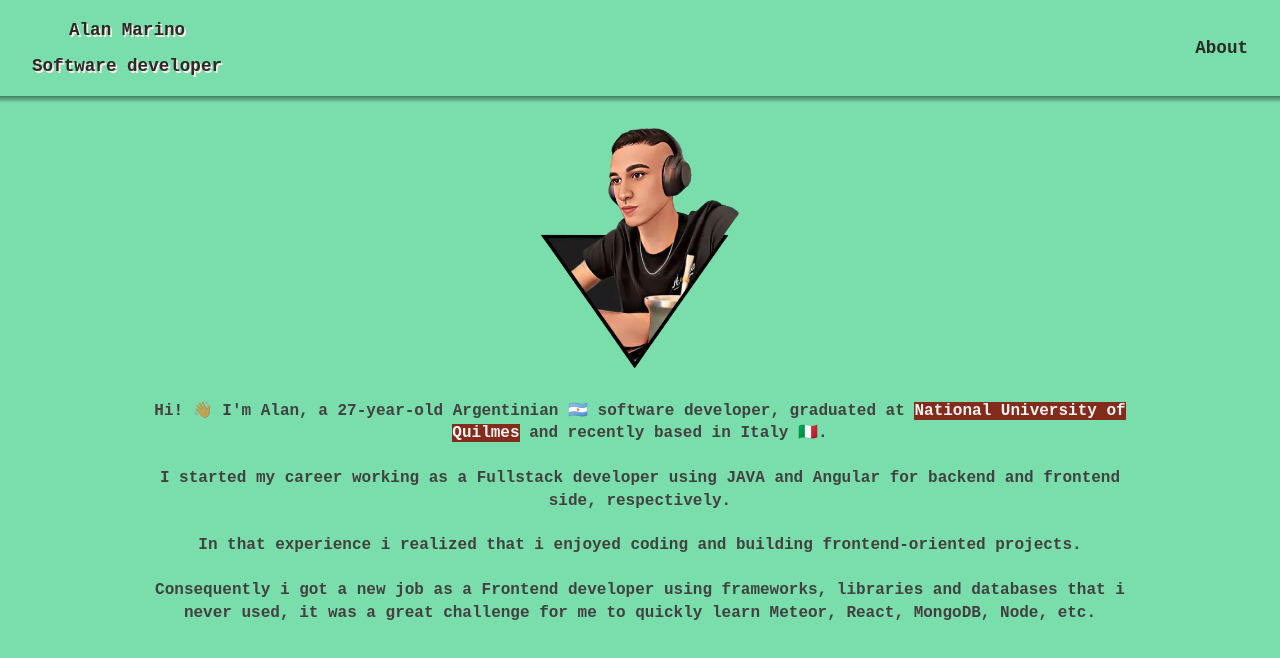
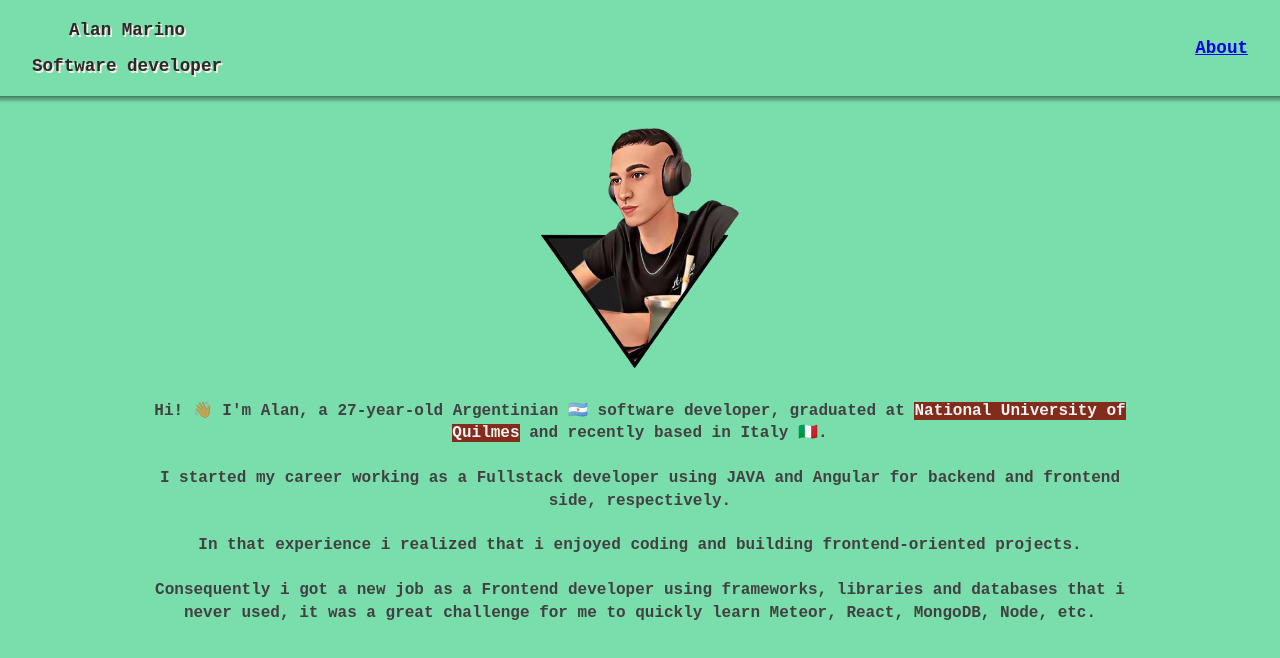
Before and after one commit to marinoalan/portfolio, a Next.js app: page / in a window 1280 px wide. Shown: the top 658 px of the page. Built offline with nearby package versions, Linux system fonts and the light colour scheme.

Commit message:
Added outline and no scrolling on menu open

```diff
--- a/src/components/atoms/Hamburger.tsx
+++ b/src/components/atoms/Hamburger.tsx
@@ -110,7 +110,10 @@ const Hamburger = ({
   onClick: () => void;
 }) => {
   return (
-    <Button className={className} onClick={onClick}>
+    <Button
+      className={className}
+      onClick={onClick}
+    >
       <HamburgerContainer>
         <HamburgerBox>
           <HamburgerInner isActive={isActive} />
--- a/src/components/atoms/Navbar.tsx
+++ b/src/components/atoms/Navbar.tsx
@@ -1,4 +1,4 @@
-import styled from "styled-components";
+import styled, { createGlobalStyle } from "styled-components";
 import NextLink from "next/link";
 import NavbarLogo from "./NavbarLogo";
 import Hamburger from "./Hamburger";
@@ -34,8 +34,10 @@ const ALink = styled.a`
 `;
 
 const Link = ({ href, text, onClick }: ILink & { onClick: () => void }) => (
-  <NextLink href={href}>
-    <ALink onClick={onClick}>{text}</ALink>
+  <NextLink href={href} passHref>
+    <ALink onClick={onClick}>
+      {text}
+    </ALink>
   </NextLink>
 );
 
@@ -77,6 +79,20 @@ const Ul = styled.ul`
   padding: 0px;`}
 `;
 
+const GlobalStyle = createGlobalStyle`
+${({ isActive }: { isActive: boolean }) =>
+  isActive &&
+  `
+  @media (max-width: 35em) {
+    body {
+      position: fixed;
+      overflow-y: scroll;
+      width: 100%;
+    }
+  }
+  `}
+`;
+
 const Nav = styled.nav`
   @media (max-width: 35em) {
     ${({ isActive }: { isActive: boolean }) => !isActive && "display: none;"}
@@ -110,6 +126,9 @@ const Nav = styled.nav`
 
 const HamburgerNavbar = styled(Hamburger)`
   display: none;
+  &:focus-visible {
+    outline: -webkit-focus-ring-color auto 1px;
+  }
   margin-left: calc(2rem - 24px);
   @media (max-width: 35em) {
     display: initial;
@@ -161,6 +180,7 @@ const Navbar = () => {
         isActive={activeHamburger}
         onClick={() => setActiveHamburger(!activeHamburger)}
       />
+      <GlobalStyle isActive={activeHamburger} />
       <Nav isActive={activeHamburger}>
         <Ul isActive={activeHamburger}>
           {links.map(({ homeLink, ...link }: ILink, index) => (
```
